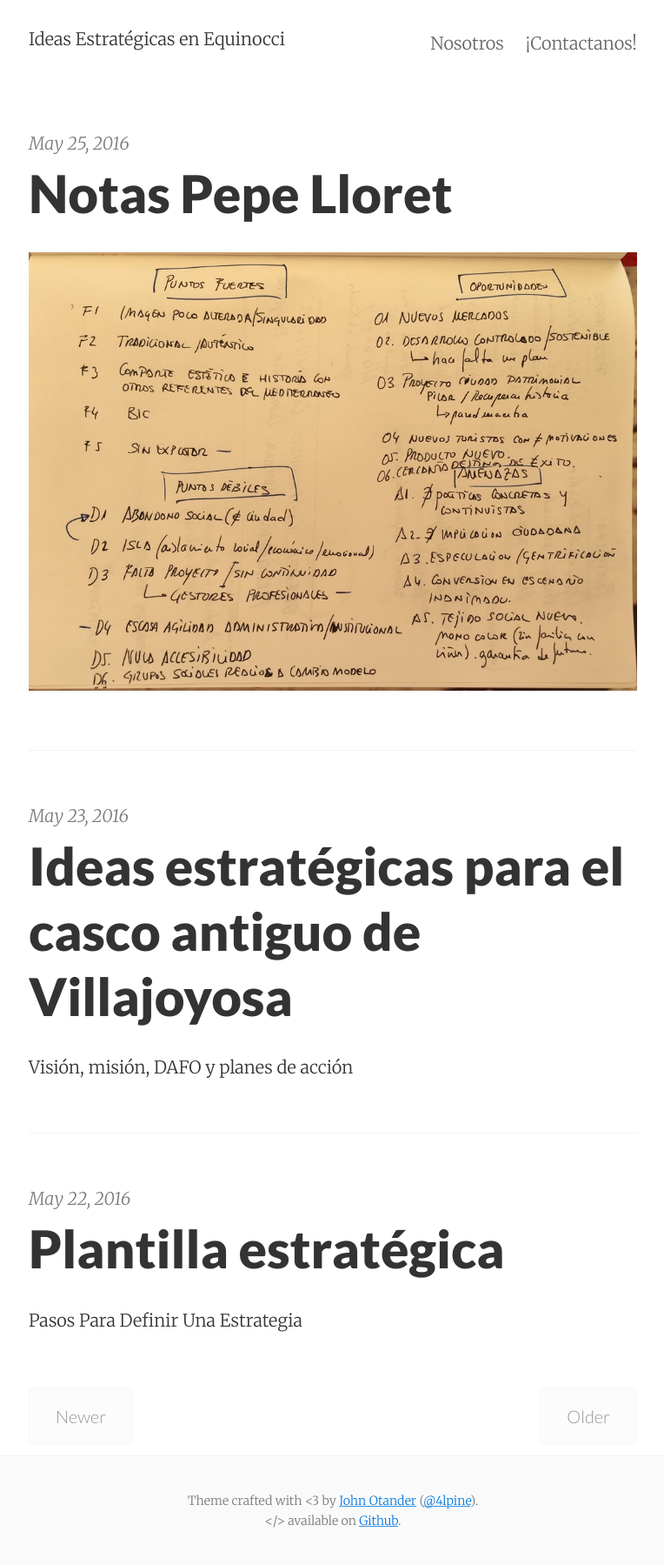
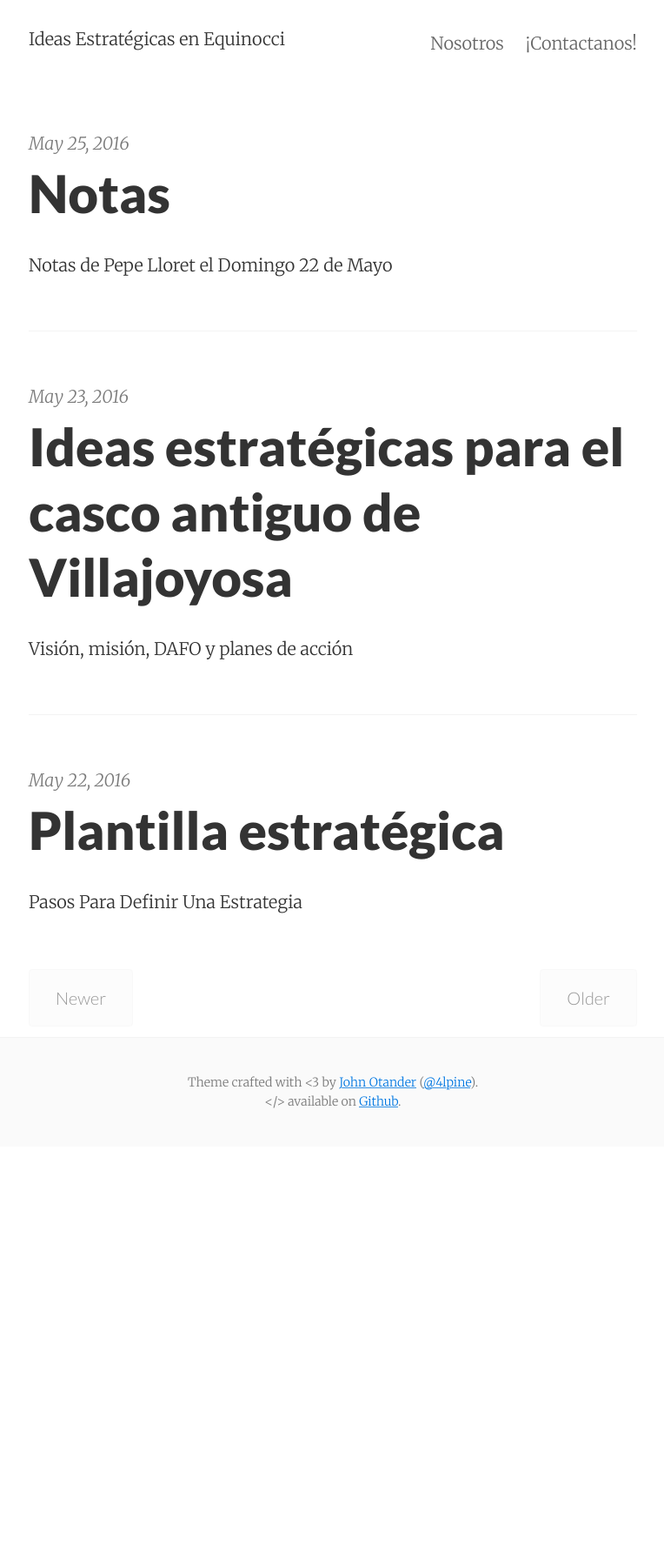
Before and after one commit to mortjac/equi, a Jekyll site: the page built from index.html, in a window 1280 px wide. Shown: the whole page at 87% size, without its empty margins (257-1021 px from the left). Built offline with Jekyll 4.4.1, drawn with Linux system fonts in a browser that asks for light colours; nearby versions of some CDN libraries; the list of posts is cut into pages by our own code; after the commit the page ends 1318 px from its top, so only the background shows below that.

Commit message:
Foto post

```diff
--- a/_posts/2016-05-25-Notas-Pepe-Lloret.md
+++ b/_posts/2016-05-25-Notas-Pepe-Lloret.md
@@ -1 +1,11 @@
+---
+layout:     post
+title:      Notas
+date:       2016-05-25 10:00:00
+summary:    Notas de Pepe Lloret el Domingo 22 de Mayo
+categories: Villajoyosa Vilamuseu
+---
+
+
+
 ![Notas de Pepe Lloret](/images/Notas-Pepe-Lloret.jpg)
```
